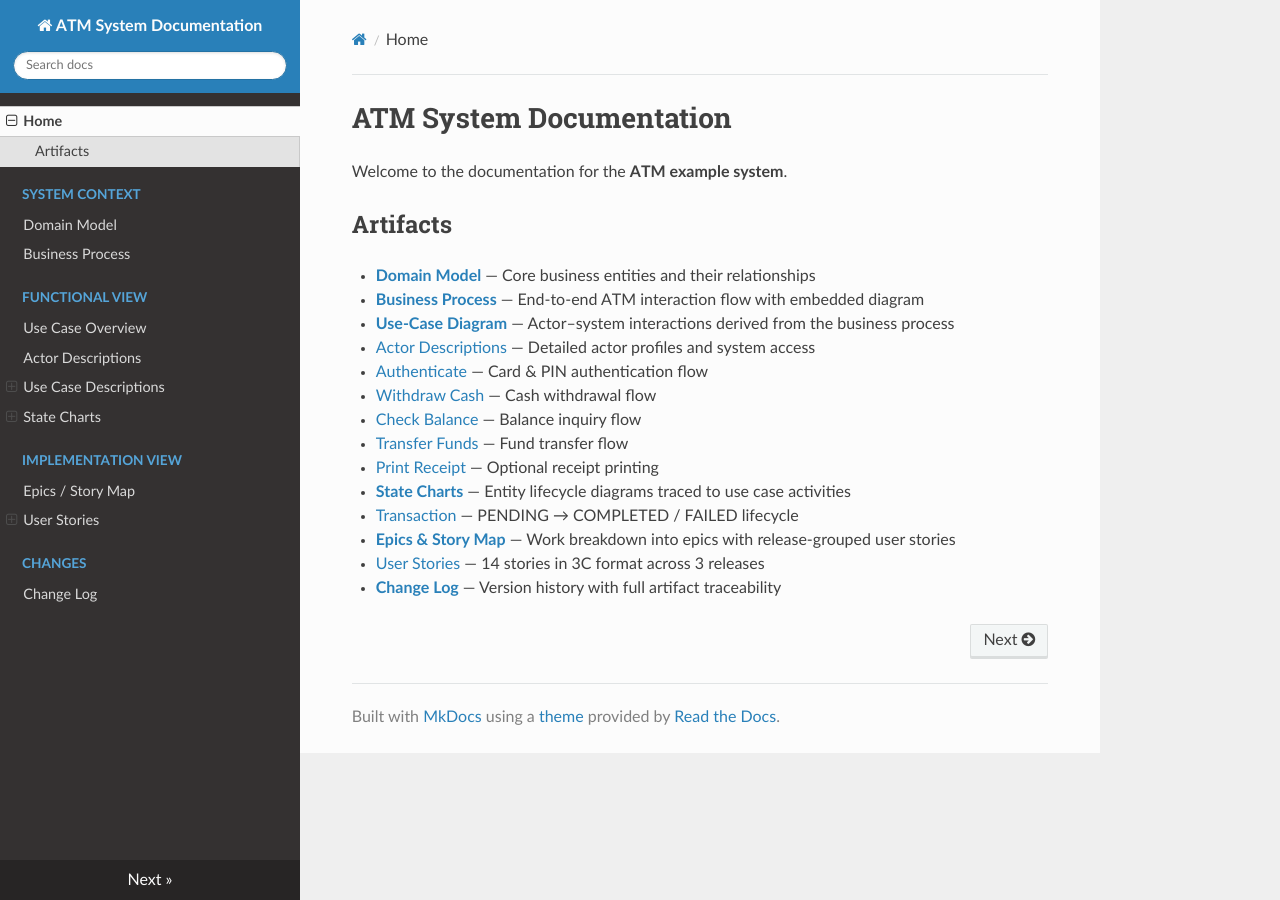
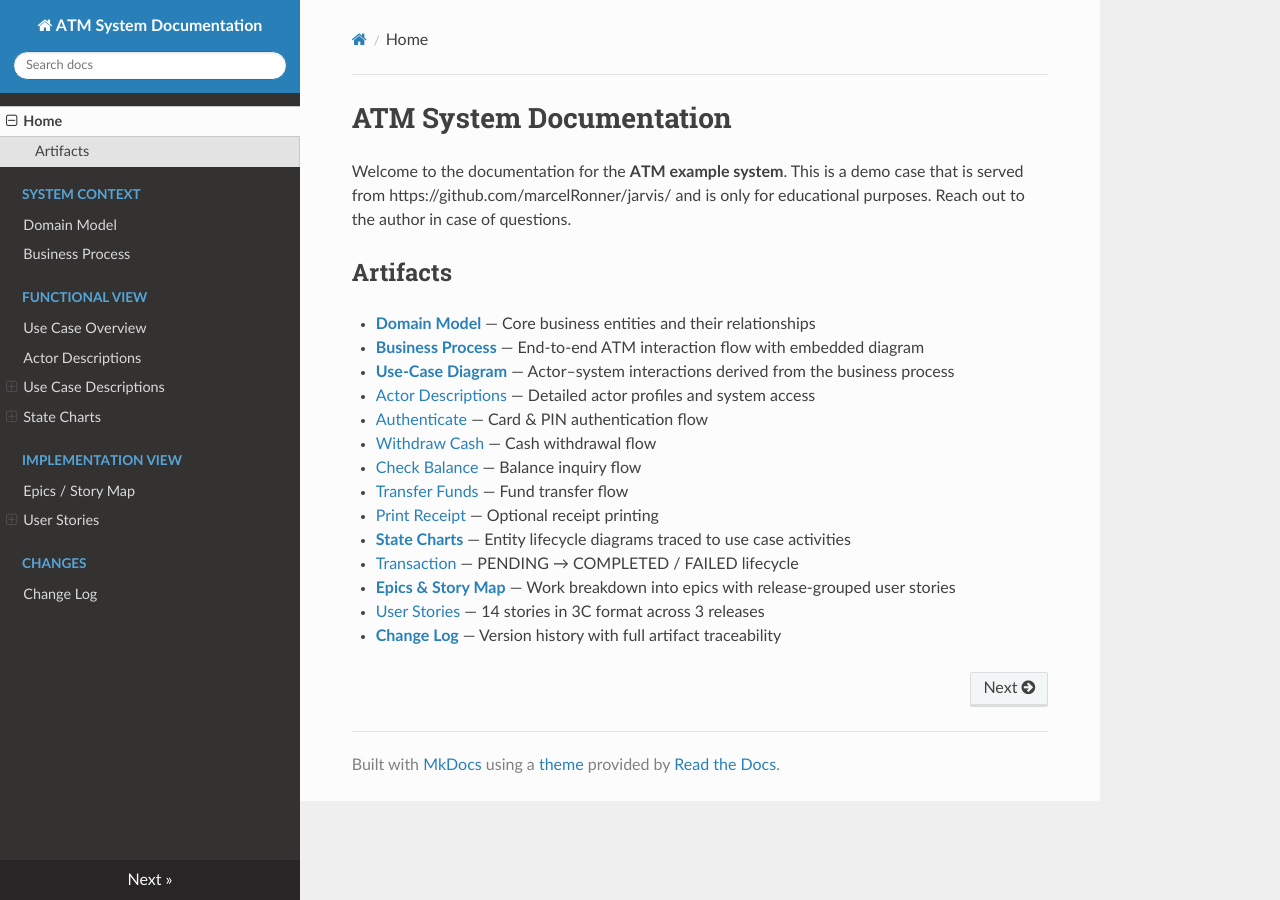
Before and after one commit to marcelRonner/jarvis, an MkDocs documentation site: the page built from docs/index.md, in a window 1280 px wide. Built offline with MkDocs 1.6.1, drawn with Linux system fonts in a browser that asks for light colours; nearby versions of some CDN libraries.

Commit message:
update contact.

```diff
--- a/docs/index.md
+++ b/docs/index.md
@@ -1,6 +1,7 @@
 # ATM System Documentation
 
 Welcome to the documentation for the **ATM example system**.
+This is a demo case that is served from https://github.com/marcelRonner/jarvis/ and is only for educational purposes. Reach out to the author in case of questions.
 
 ## Artifacts
 
```
